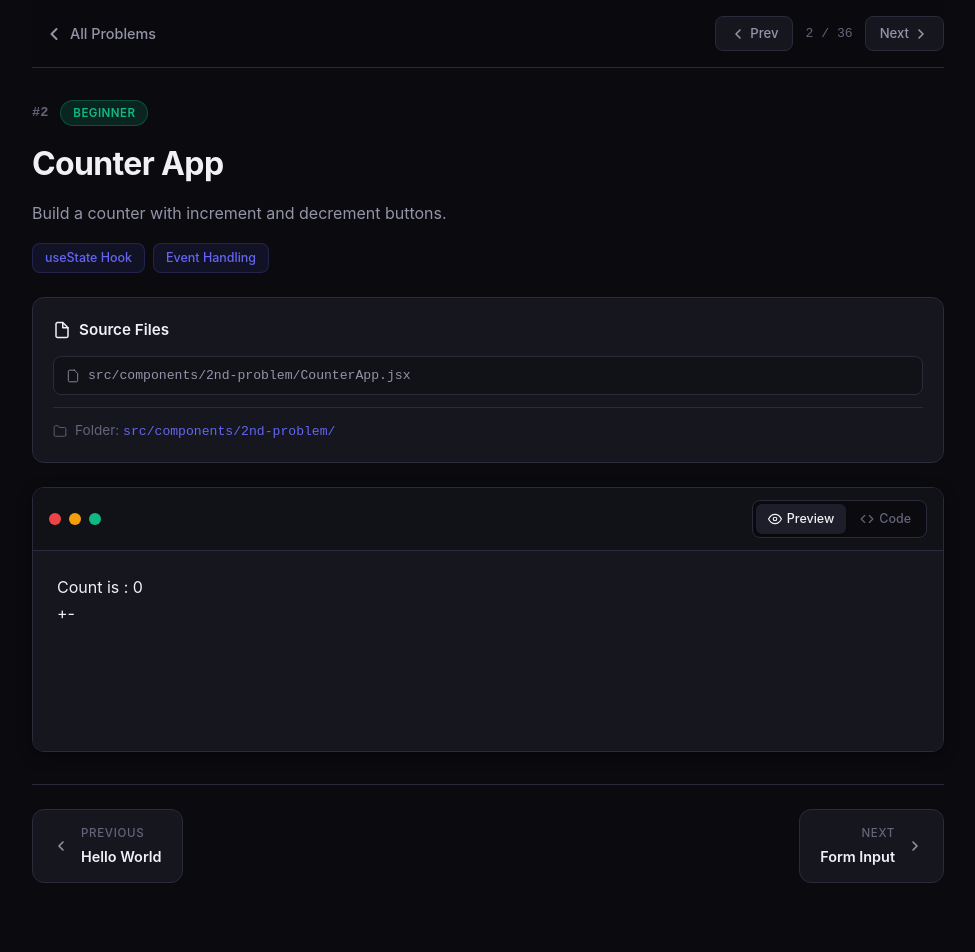
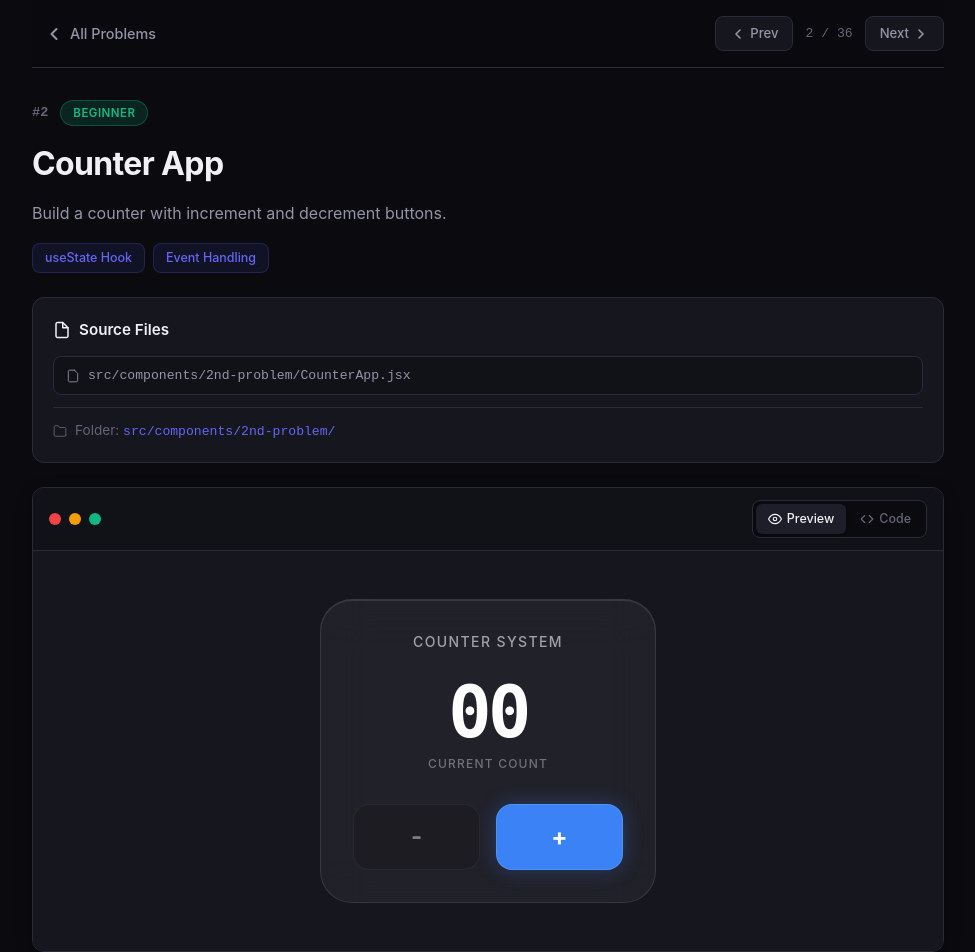
Before and after one commit to AmanYadav1419/Reactjs-30-PlusProblems, a React (Vite) app: page /problem/2 in a window 1280 px wide. Shown: the top 952 px of the page, without its empty margins (152-1127 px from the left). Before the commit the page ends 931 px from the top, so only its background shows below. Built offline with nearby package versions, Linux system fonts and the light colour scheme.

Commit message:
improve ui ux for 2th problem and improve code

```diff
--- a/src/components/2nd-problem/CounterApp.jsx
+++ b/src/components/2nd-problem/CounterApp.jsx
@@ -15,14 +15,33 @@ const CounterApp = () => {
   };
 
   return (
-    <div>
-      <div>
-        {/* show count */}
-        <h1>Count is : {count} </h1>
-        <div>
-          {/* button for increament & decrement */}
-          <button onClick={handleIncrement}>+</button>
-          <button onClick={handleDecrement}>-</button>
+    <div className="flex flex-col items-center justify-center p-4 sm:p-6 w-full max-w-sm mx-auto">
+      <div className="bg-white/5 backdrop-blur-xl border border-white/10 shadow-[inset_0_1px_0_rgba(255,255,255,0.1)] rounded-[2rem] p-8 w-full flex flex-col items-center text-center gap-6">
+        <h2 className="text-zinc-400 font-medium text-sm tracking-widest uppercase">Counter System</h2>
+
+        <div className="flex flex-col items-center gap-2 mb-2">
+          <span className="text-7xl font-black font-mono tracking-tighter text-white">
+            {count < 10 && count >= 0 ? `0${count}` : count}
+          </span>
+          <span className="text-xs text-zinc-500 font-medium tracking-widest uppercase">Current Count</span>
+        </div>
+
+        <div className="flex items-center gap-4 w-full">
+          <button
+            onClick={handleDecrement}
+            disabled={count === 0}
+            className="flex-1 py-4 bg-[#18181c] hover:bg-white/10 active:scale-95 disabled:opacity-50 disabled:active:scale-100 disabled:cursor-not-allowed border border-white/10 rounded-2xl text-2xl font-bold text-zinc-300 transition-all flex items-center justify-center"
+            title="Decrement"
+          >
+            -
+          </button>
+          <button
+            onClick={handleIncrement}
+            className="flex-1 py-4 bg-blue-500 hover:bg-blue-600 active:scale-95 border border-blue-400/50 rounded-2xl text-2xl font-bold text-white transition-all flex items-center justify-center shadow-[0_0_20px_rgba(59,130,246,0.3)]"
+            title="Increment"
+          >
+            +
+          </button>
         </div>
       </div>
     </div>
```
